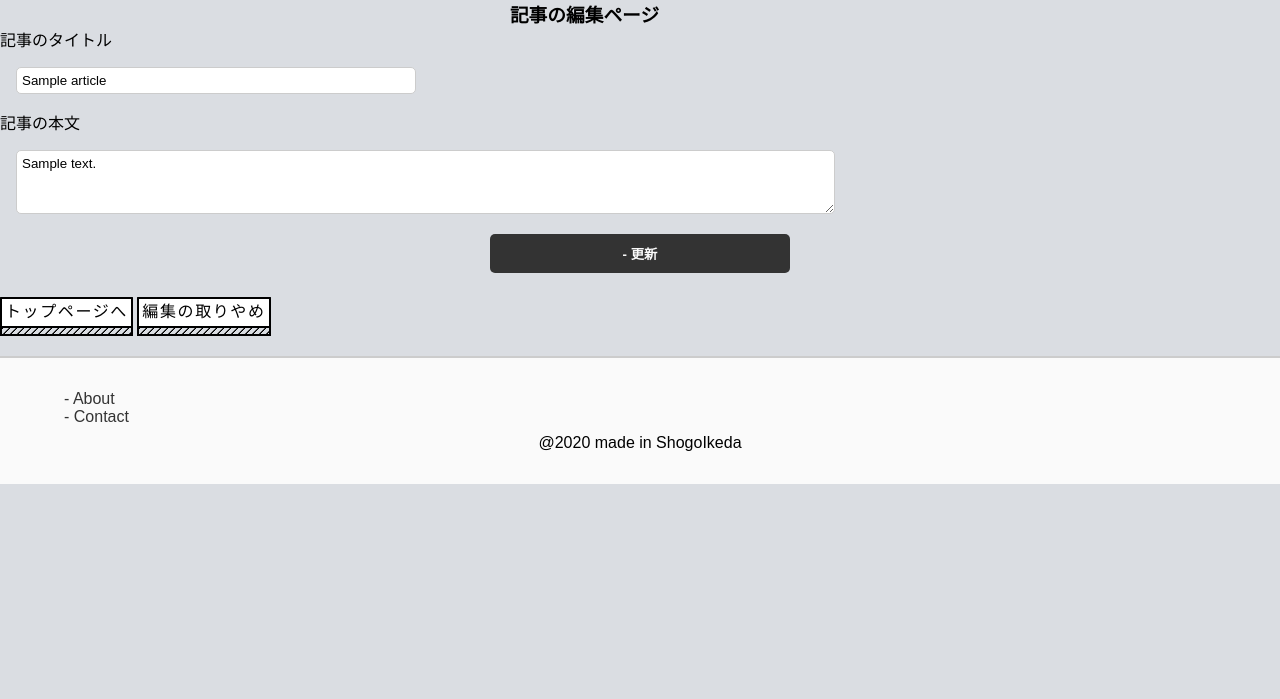
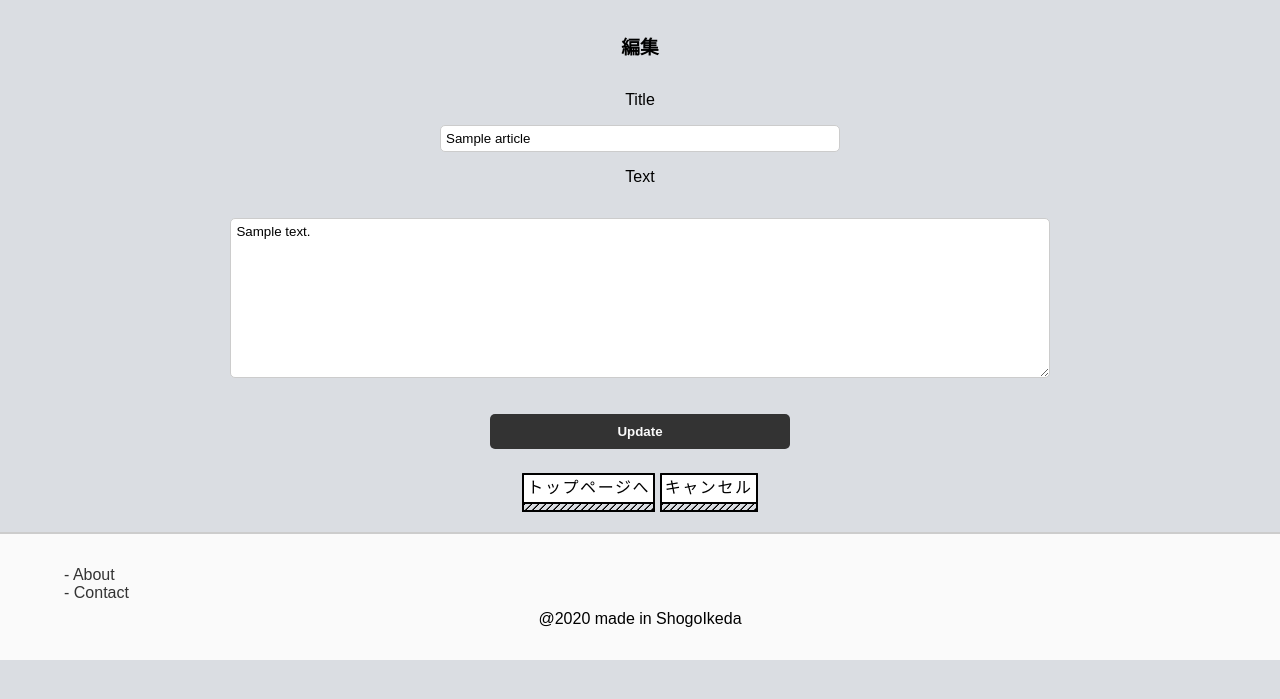
Before and after one commit to showikeda/share_prototype, a Django app: template sns/templates/sns/edit.html in a window 1280 px wide. Shown: the part 64-763 px from the top of the page. Run offline with Django 3.2, Linux system fonts and the light colour scheme; the template is opened without the code that fills it: most values are stand-ins (such as "Sample title", 1, 10 or a date in 2020); some libraries are stand-ins or nearby versions.

Commit message:
change somethings about edit viewall text title color

```diff
--- a/sns/static/css/base.css
+++ b/sns/static/css/base.css
@@ -96,6 +96,7 @@ ul {
 .content-article {
   width: 64%;
   background-color: white;
+  margin-top: 1rem;
   margin-left: auto;
   margin-right: auto;
 }
@@ -104,17 +105,51 @@ ul {
   padding: 2rem;
 }
 
+.content-text {
+  margin: 1rem;
+}
+
 .like {
   margin-top: 8px;
   padding-bottom: 8px;
 }
 
 .like a {
-  color: #333333;
+  color: #9B9B9B;
 }
 
 .like a i {
   margin-right: 3px;
+}
+
+/* -------------------- viewall-contents -------------------- */
+
+.viewall-contents {
+  text-align: center;
+}
+
+.viewall-contents h3 {
+  margin: 2rem;
+}
+
+/* -------------------- edit-contents -------------------- */
+
+.edit-contents {
+  text-align: center;
+}
+
+.edit-contents h3 {
+  margin: 2rem;
+}
+
+/* -------------------- create-page -------------------- */
+
+.create-contents {
+  text-align: center;
+}
+
+.create-contents h3 {
+  margin: 2rem;
 }
 
 /* -------------------- top-page -------------------- */
--- a/sns/static/css/textbox.css
+++ b/sns/static/css/textbox.css
@@ -12,9 +12,9 @@ input[type='text']{
 
 textarea{
   width: 64%;
-  height: 64px;
+  height: 10rem;
   padding: 5px;
-  margin: 16px;
+  margin: 2rem;
   border-radius: 5px;
   border: 1px solid #ccc;
   appearance: none;
--- a/sns/templates/sns/article_all.html
+++ b/sns/templates/sns/article_all.html
@@ -1,7 +1,7 @@
 {% extends 'layout.html' %}
 {% block content %}
-  <div class="contents">
-    <h3>投稿された記事一覧</h3>
+  <div class="viewall-contents">
+    <h3>タイトル一覧</h3>
 <!--    {% for article in articles %}-->
 <!--    <p class="topics"><a href="{% url 'view_article' article.pk %}">{{ article.title }}</a></p>-->
 <!--    <a href="{% url 'edit' article.pk %}" class="btn btn-border"><span>編集</span></a>-->
--- a/sns/templates/sns/edit.html
+++ b/sns/templates/sns/edit.html
@@ -1,17 +1,17 @@
 {% extends './base.html' %}
 
 {% block content %}
-  <div class="contents">
-    <h3>記事の編集ページ</h3>
+  <div class="edit-contents">
+    <h3>編集</h3>
     <form action="" method="post">
         {% csrf_token %}
-        <p><label for="title_input">記事のタイトル</label></p>
+        <p><label for="title_input">Title</label></p>
         <p><input type="text" name="title" id="title_input" value="{{ article.title }}"></p>
-        <p><label for="text_area">記事の本文</label></p>
+        <p><label for="text_area">Text</label></p>
         <p><textarea name="text" id="text_area" cols="30" rows="10">{{ article.text }}</textarea></p>
-        <p><button type="submit"> - 更新</button></p>
+        <p><button type="submit">Update</button></p>
     </form>
     <a href="{% url 'index' %}" class="btn btn-border"><span class="toppage">トップページへ</span></a>
-    <a href="{% url 'view_article' article.pk%}" class="btn btn-border"><span class="toppage">編集の取りやめ</span></a>
+    <a href="{% url 'view_article' article.pk%}" class="btn btn-border"><span class="toppage">キャンセル</span></a>
   </div>
 {% endblock %}
--- a/sns/templates/sns/view_article.html
+++ b/sns/templates/sns/view_article.html
@@ -7,8 +7,7 @@
       <div class="content-article">
         <h3>{{ article.title }}</h3>
         <small>投稿日時 : {{ article.posted_at }}</small>
-        <small>最終更新 : {{ article.last_modify }}</small>
-        <p>{{ article.text }}</p>
+        <p class="content-text">{{ article.text }}</p>
         <a href="{% url 'edit' article.pk %}" class="btn btn-border"><span>編集</span></a>
         <a href="{% url 'delete' article.pk %}" class="btn btn-border"><span>削除</span></a>
         <p class="like"><a onclick="api_like()"><i class="fas fa-thumbs-up"></i><span id="like">{{ article.like }}</span></a></p>
@@ -19,12 +18,12 @@
           <textarea name="text" id="com" cols="30" rows="10" placeholder="この記事にコメントする..."></textarea>
           <button type="submit"> - 投稿</button>
       </form>
+      <a href="{% url 'index' %}" class="btn btn-border"><span>トップページへ</span></a>
       {% for comment in article.comments.all %}
           <p class="comments">{{ comment.text }}<br><small>{{ comment.posted_at }}</small></p>
       {% empty %}
       <p>コメントはありません</p>
       {% endfor %}
-      <a href="{% url 'index' %}" class="btn btn-border"><span>トップページへ</span></a>
     </div>
 
     {% for book in books %}
```
Also changed, not shown: sns/templates/sns/new.html (+5 -5 lines), db.sqlite3.
